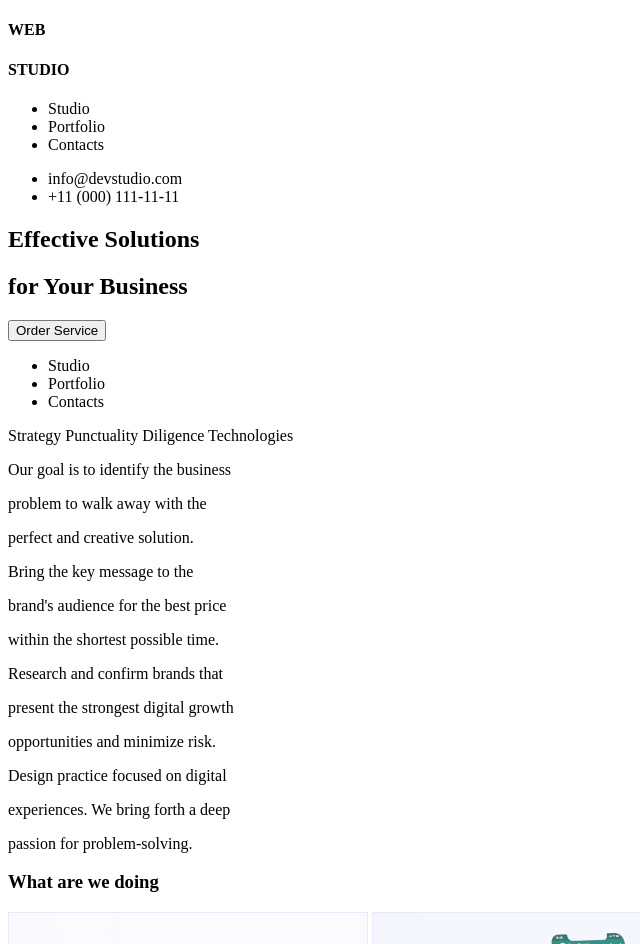
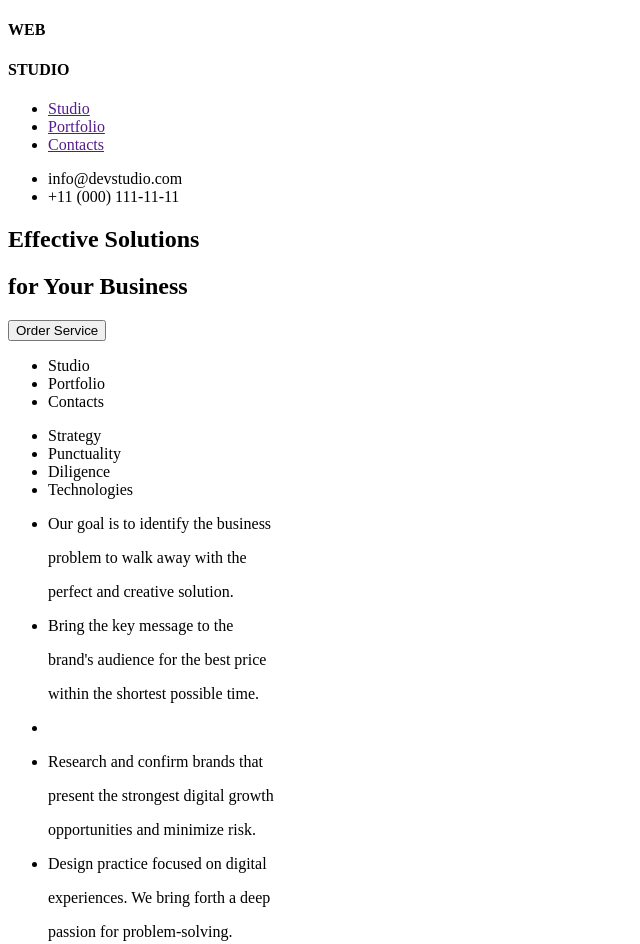
Before and after one commit to kaplanlex/html-hw1, a plain HTML site: page index.html in a window 1280 px wide. Shown: the top 944 px of the page, without its empty margins (0-640 px from the left). Drawn offline with Linux system fonts and the light colour scheme.

Commit message:
Update index

```diff
--- a/index.html
+++ b/index.html
@@ -9,9 +9,9 @@
   <h4>WEB</h4>
   <h4>STUDIO</h4>
   <ul>
-    <li>Studio</li>
-    <li>Portfolio</li>
-    <li>Contacts</li>
+    <li><a href="">Studio</a></li>
+    <li><a href = "">Portfolio</a></li>
+    <li><a href="">Contacts</a></li>
 
   </ul>
   <ul>
@@ -30,24 +30,27 @@
     <li>Contacts</li>
 
   </ul>
-      Strategy
-      Punctuality
-      Diligence
-      Technologies
-    <p>Our goal is to identify the business</p>
-        <p>problem to walk away with the<p>
-        <p>perfect and creative solution.<p>
-     <p>Bring the key message to the </p>
-        <p>brand's audience for the best price<p>
-        <p>within the shortest possible time.<p>
-      <p>Research and confirm brands that</p>
-        <p>present the strongest digital growth<p>
-        <p>opportunities and minimize risk.<p>
-      <p>Design practice focused on digital</p>
-        <p>experiences. We bring forth a deep<p>
-        <p>passion for problem-solving.<p>
-
-<h3>What are we doing</h3>
+  <ul>
+      <li>Strategy</li>
+      <li>Punctuality</li>
+      <li>Diligence</li>
+      <li>Technologies</li>
+      </ul>
+      <ul>
+    <li><p>Our goal is to identify the business</p>
+        <p>problem to walk away with the</p>
+        <p>perfect and creative solution.</p></li>
+     <li><p>Bring the key message to the </p>
+        <p>brand's audience for the best price</p>
+        <p>within the shortest possible time.</p><li>
+      <li><p>Research and confirm brands that</p>
+        <p>present the strongest digital growth</p>
+        <p>opportunities and minimize risk.</p></li>
+      <li><p>Design practice focused on digital</p>
+        <p>experiences. We bring forth a deep</p>
+        <p>passion for problem-solving.</p></li>
+        </ul>
+<h  3>What are we doing</h3>
 <img src="Rectangle 71.png" alt="1">
 <img src="img 2.png" alt="2">
 <img src="img 3.png" alt="3">
```
